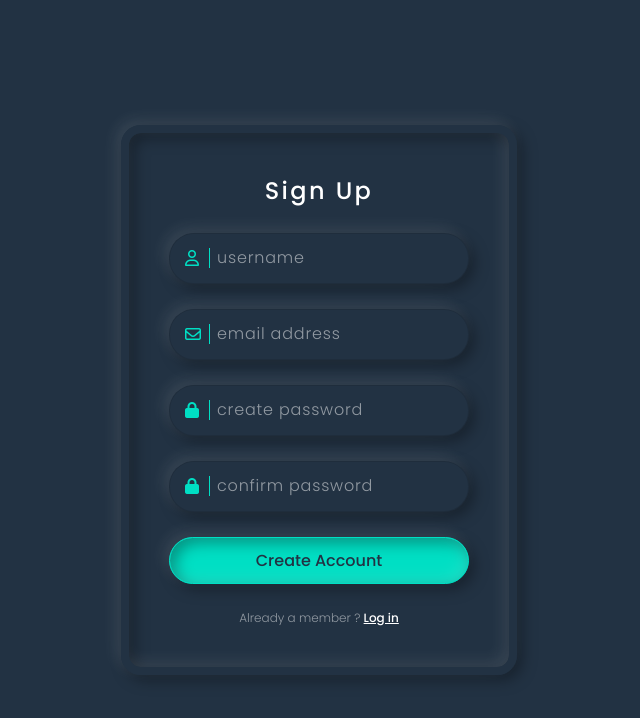
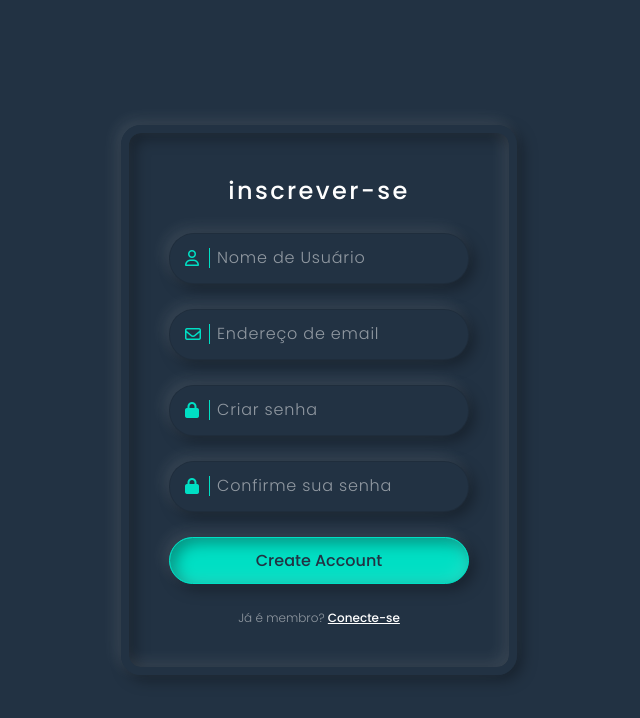
Before and after one commit to frontdevvictor/LOGIN-e-REGISTRO, a plain HTML site: page index.html in a window 1280 px wide. Shown: the whole page, without its empty margins (321-961 px from the left). Drawn offline with Linux system fonts and the light colour scheme.

Commit message:
Alteração no código HTML

```diff
--- a/index.html
+++ b/index.html
@@ -10,49 +10,49 @@
 <body>
 	<div class="container">
 		<div class="form signup">
-			<h2>Sign Up</h2>
+			<h2>inscrever-se</h2>
 			<div class="inputBox">
 				<input type="text" required="required">
 				<i class="fa-regular fa-user"></i>
-				<span>username</span>
+				<span>Nome de Usuário</span>
 			</div>
 			<div class="inputBox">
 				<input type="text" required="required">
 				<i class="fa-regular fa-envelope"></i>
-				<span>email address</span>
+				<span>Endereço de email</span>
 			</div>
 			<div class="inputBox">
 				<input type="password" required="required">
 				<i class="fa-solid fa-lock"></i>
-				<span>create password</span>
+				<span>Criar senha</span>
 			</div>
 			<div class="inputBox">
 				<input type="password" required="required">
 				<i class="fa-solid fa-lock"></i>
-				<span>confirm password</span>
+				<span>Confirme sua senha</span>
 			</div>
 			<div class="inputBox">
 				<input type="submit" value="Create Account">
 			</div>
-			<p>Already a member ? <a href="#" class="login">Log in</a></p>
+			<p>Já é membro? <a href="#" class="login">Conecte-se</a></p>
 		</div>
 
 		<div class="form signin">
-			<h2>Sign In</h2>
+			<h2>Entrar</h2>
 			<div class="inputBox">
 				<input type="text" required="required">
 				<i class="fa-regular fa-user"></i>
-				<span>username</span>
+				<span>Nome de Usuário</span>
 			</div>
 			<div class="inputBox">
 				<input type="password" required="required">
 				<i class="fa-solid fa-lock"></i>
-				<span>password</span>
+				<span>Senha</span>
 			</div>
 			<div class="inputBox">
 				<input type="submit" value="Login">
 			</div>
-			<p>Not Registered ? <a href="#" class="create">Create an account</a></p>
+			<p>Não registrado?<a href="#" class="create">Crie uma conta</a></p>
 		</div>
 
 	</div>
```
